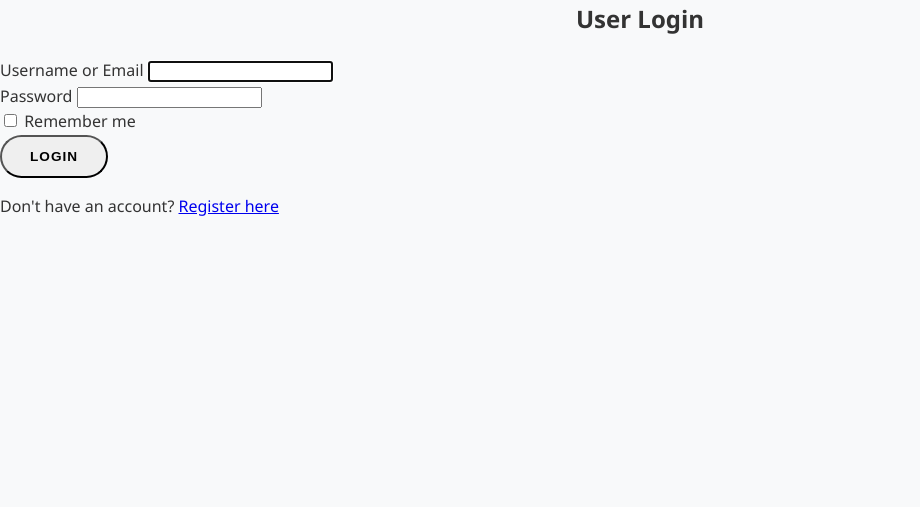
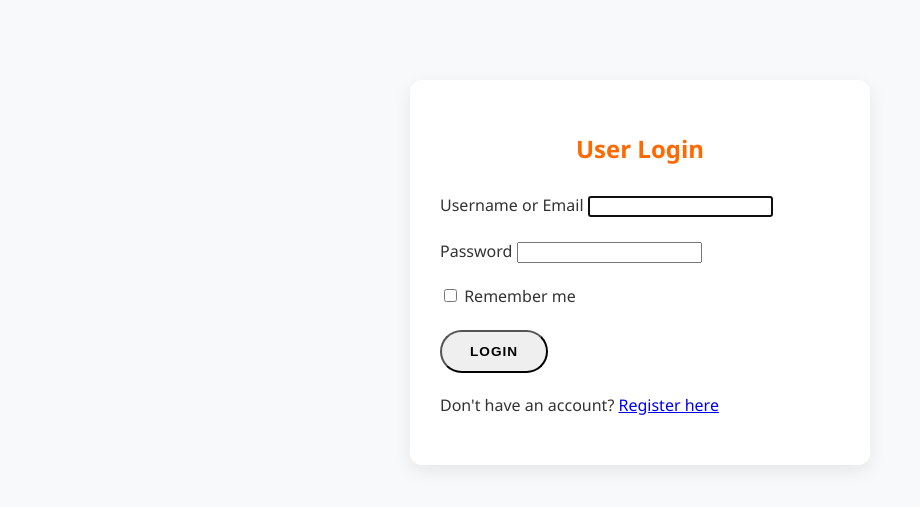
Before and after one commit to Gerrit8008/CGT_Scanner, a Flask app: page /auth/login in a window 1280 px wide. Shown: the top 507 px of the page, without its empty margins (0-920 px from the left). Run offline with Flask 2, Linux system fonts and the light colour scheme; data comes from the database, SQL or seed files in the repository.

Commit message:
Update styles.css

```diff
--- a/static/css/styles.css
+++ b/static/css/styles.css
@@ -1022,3 +1022,22 @@ body {
     padding: 8px 16px;
     border-radius: 30px;
 }
+
+.login-container {
+    max-width: 400px;
+    margin: 80px auto;
+    padding: 30px;
+    background-color: var(--card-bg);
+    border-radius: 12px;
+    box-shadow: 0 6px 18px rgba(0,0,0,0.08);
+}
+
+.login-container h2 {
+    text-align: center;
+    color: var(--primary-color);
+    margin-bottom: 25px;
+}
+
+.login-container .form-group {
+    margin-bottom: 20px;
+}
```
